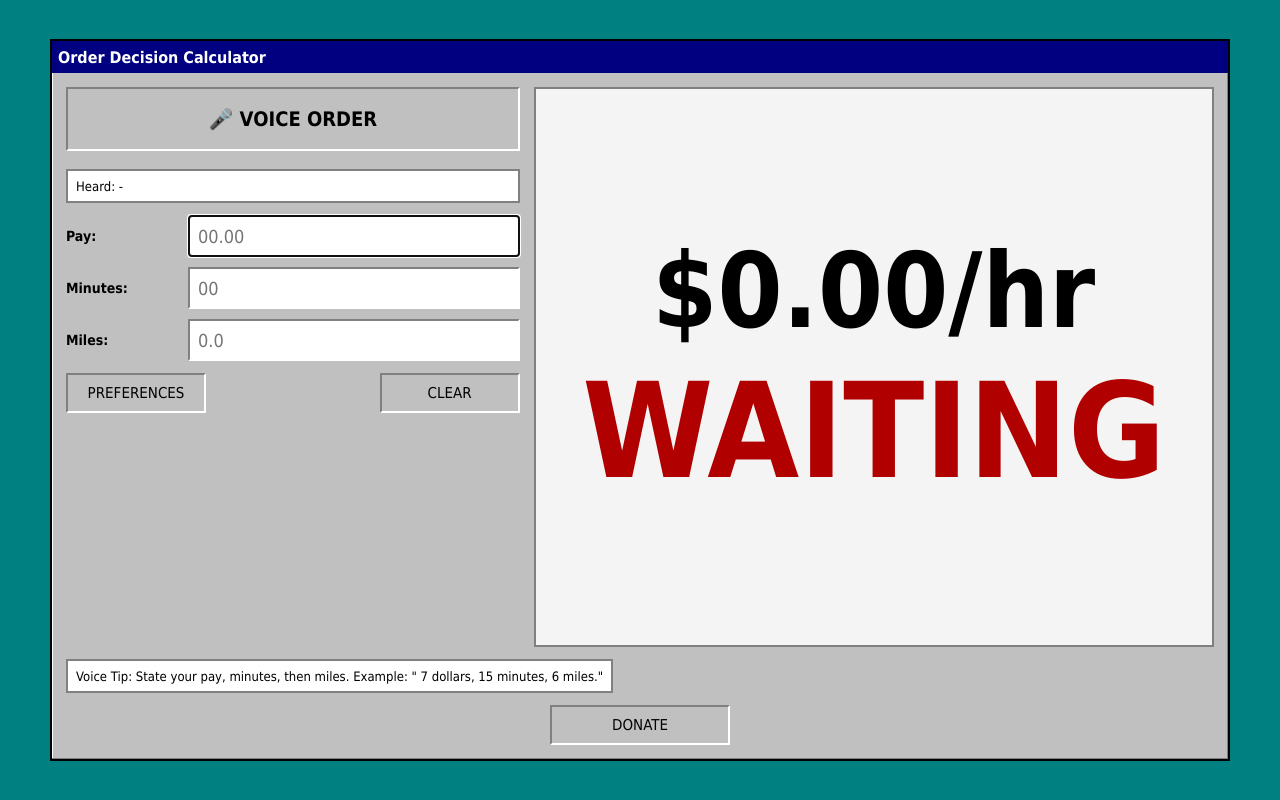
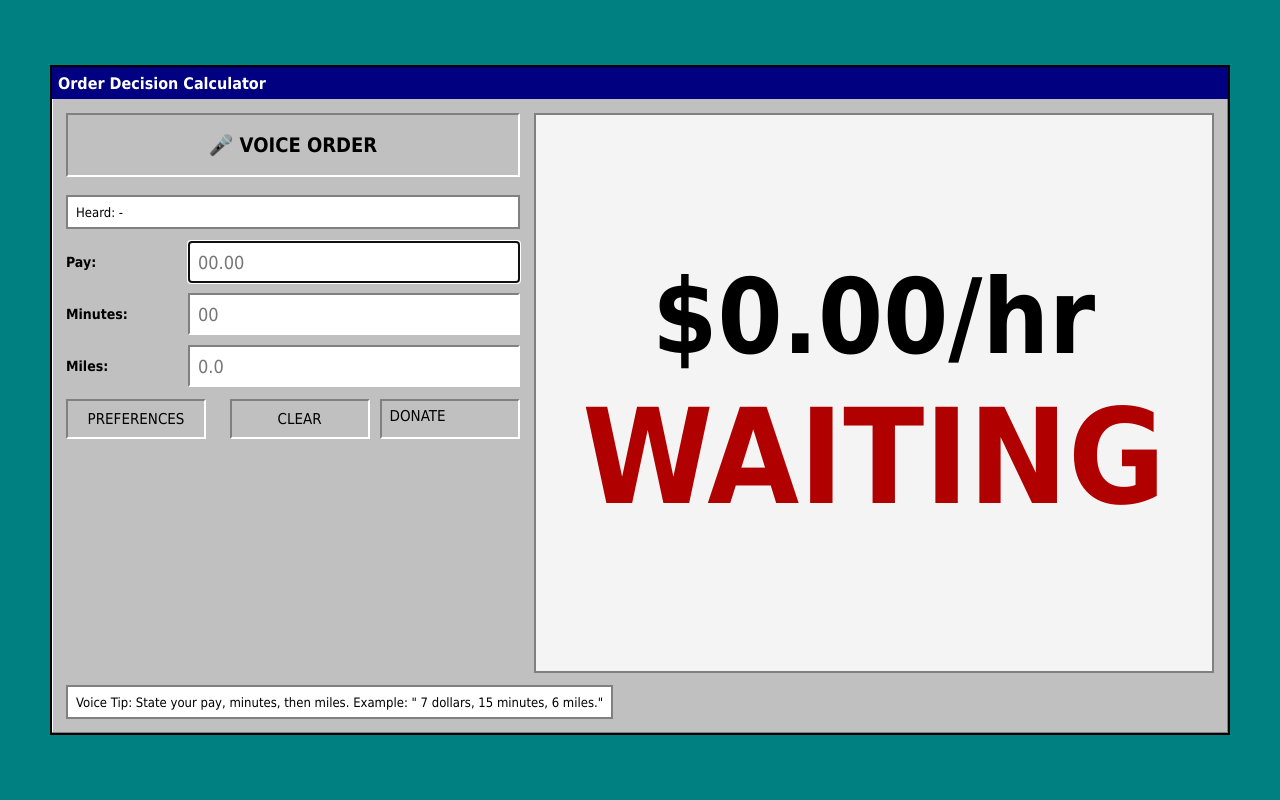
Before and after one commit to obscuratempura/UberCalc, a React (Vite) app in the folder frontend/: page / in a window 1280 px wide. Built offline with nearby package versions, Linux system fonts and the light colour scheme; no server answers.

Commit message:
Place donate inline on desktop and bottom on mobile

```diff
--- a/frontend/src/App.jsx
+++ b/frontend/src/App.jsx
@@ -956,6 +956,9 @@ export default function App() {
                   <button type="button" onClick={handleClear}>
                     CLEAR
                   </button>
+                  <button type="button" onClick={handleOpenDonate} className="donate-desktop">
+                    DONATE
+                  </button>
                 </div>
               </div>
 
@@ -973,7 +976,7 @@ export default function App() {
             Voice Tip: State your pay, minutes, then miles. Example: " 7 dollars, 15 minutes, 6 miles."
           </div>
 
-          <div className="donate-row">
+          <div className="donate-row donate-mobile">
             <button type="button" onClick={handleOpenDonate} className="donate-launch">
               DONATE
             </button>
--- a/frontend/src/styles.css
+++ b/frontend/src/styles.css
@@ -148,6 +148,10 @@ button:disabled {
   gap: 10px;
 }
 
+.donate-desktop {
+  display: inline-flex;
+}
+
 .button-bar button {
   min-width: 140px;
 }
@@ -168,6 +172,10 @@ button:disabled {
 .donate-row {
   display: flex;
   justify-content: center;
+}
+
+.donate-mobile {
+  display: none;
 }
 
 .donate-launch {
@@ -354,6 +362,14 @@ button:disabled {
     width: 100%;
   }
 
+  .donate-desktop {
+    display: none;
+  }
+
+  .donate-mobile {
+    display: flex;
+  }
+
   .prefs-grid {
     grid-template-columns: 1fr;
   }
```
